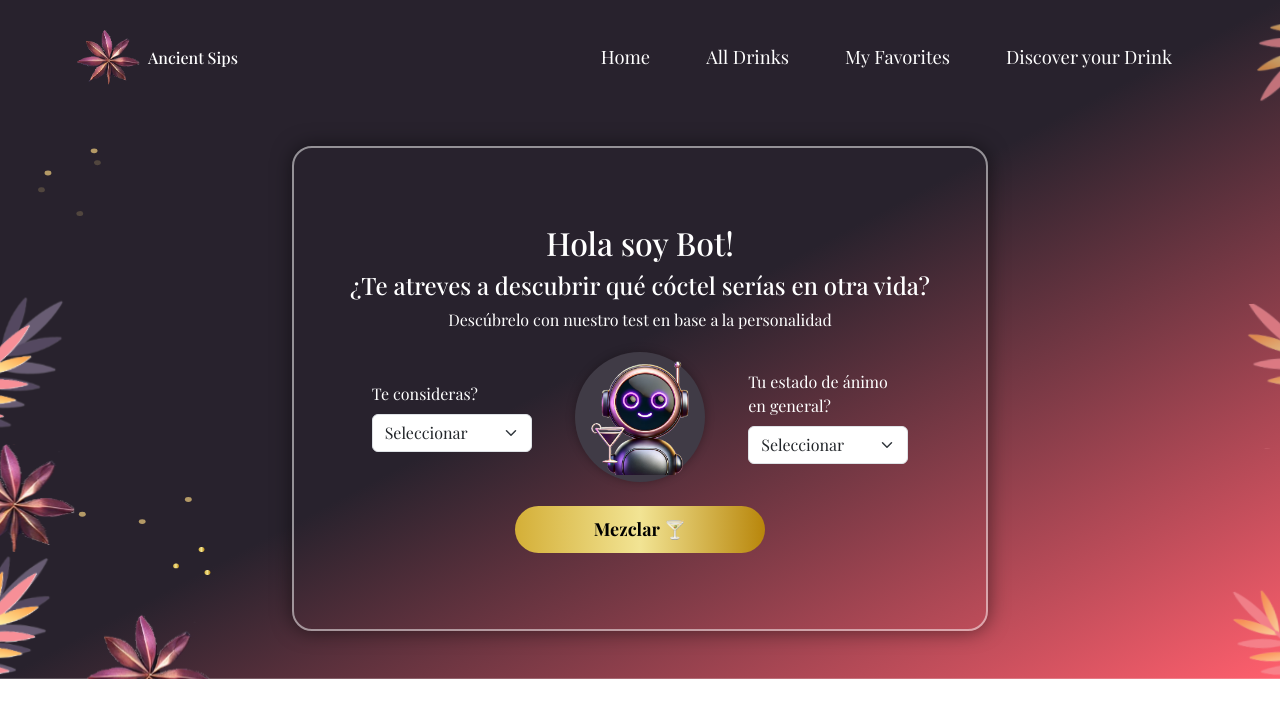
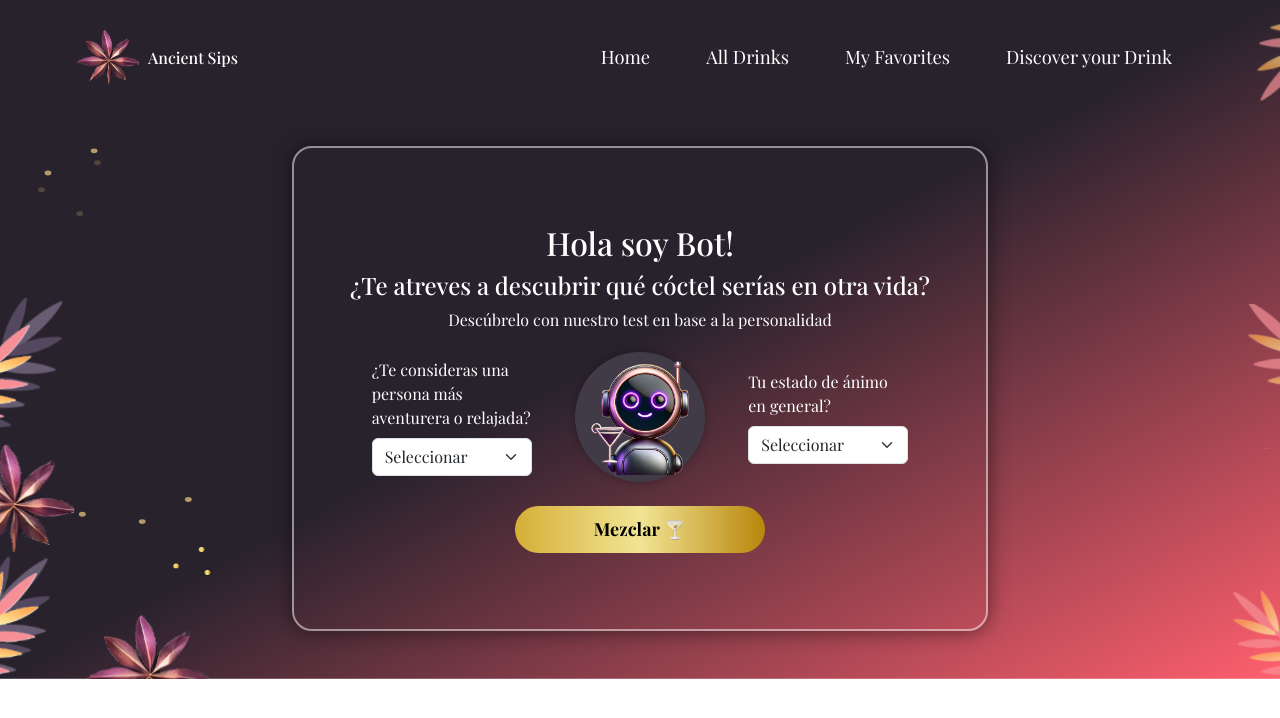
Before and after one commit to aleja032/momi_cocktail, a React (Vite) app: page /discover in a window 1280 px wide. Shown: the top 718 px of the page. Built offline with nearby package versions, Linux system fonts and the light colour scheme; a web font is replaced by a local one.

Commit message:
Cambie nombre de archivo prueba por Secciones Layout

```diff
--- a/src/pages/DiscoverCocktail.jsx
+++ b/src/pages/DiscoverCocktail.jsx
@@ -16,7 +16,7 @@ function CocktailPage() {
             <div className="content-container d-flex align-items-center justify-content-around">
 
               <Form.Group className="select-group">
-                <Form.Label>Te consideras?</Form.Label>
+                <Form.Label>¿Te consideras una persona más aventurera o relajada?</Form.Label>
                 <Form.Select aria-label="Seleccionar">
                   <option>Seleccionar</option>
                   <option value="1">Aventurero</option>
--- a/src/routes/AppRoutes.jsx
+++ b/src/routes/AppRoutes.jsx
@@ -1,7 +1,7 @@
 import { BrowserRouter, Routes, Route } from 'react-router-dom';
 import BarNavigation from '../components/BarNavigation.jsx';
 import Home from '../pages/Home.jsx';
-import Prueba from '../pages/prueba.jsx';
+import SeccionLayout from '../pages/SeccionLayout.jsx';
 import DiscoverCocktail from '../pages/DiscoverCocktail.jsx';
 function AppRoutes() {
     return (
@@ -9,9 +9,9 @@ function AppRoutes() {
             <BarNavigation />
             <Routes>
                 <Route path="/" element= {<Home />} />
-                <Route path="/allDrinks" element= {<Prueba />} />
+                <Route path="/allDrinks" element= {<SeccionLayout />} />
                 <Route path="/discover" element= {<DiscoverCocktail />} />
-                <Route path="/favorites" element= {<Prueba />} />
+                <Route path="/favorites" element= {<SeccionLayout />} />
             </Routes>
         </BrowserRouter>
     );
```
Also changed, not shown: src/pages/SeccionLayout.jsx (renamed from src/pages/Prueba.jsx, +2 -6 lines).
